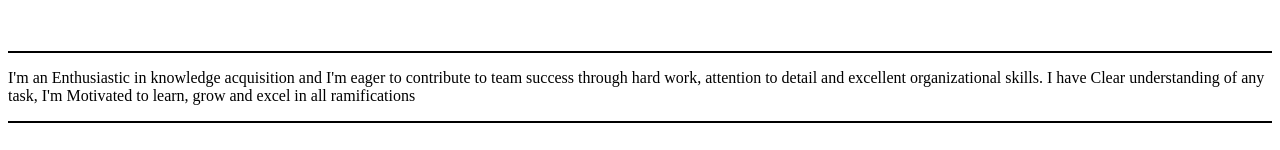
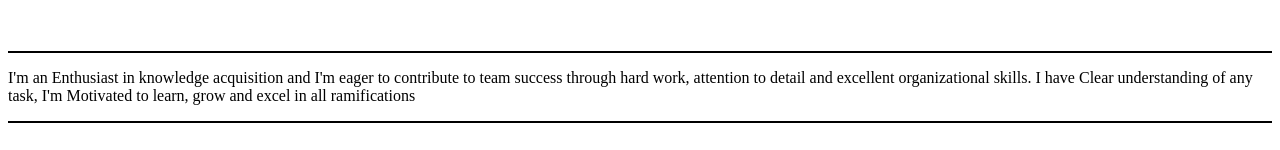
Before and after one commit to Khenneryzy/Akinbolakehinde-CV, a plain HTML site: page index.html in a window 1280 px wide. Shown: the part 341-491 px from the top of the page. Drawn offline with Linux system fonts and the light colour scheme.

Commit message:
enthusiast correction

```diff
--- a/index.html
+++ b/index.html
@@ -23,7 +23,7 @@
     </table>
   </center>
   <hr color="black">
-  <p> I'm an Enthusiastic in knowledge acquisition and I'm eager to contribute to team success through hard work, attention to detail and excellent organizational skills. I have Clear
+  <p> I'm an Enthusiast in knowledge acquisition and I'm eager to contribute to team success through hard work, attention to detail and excellent organizational skills. I have Clear
     understanding of any task, I'm Motivated to learn, grow and excel in all ramifications</p>
   <hr color="black">
   <h1>WORK EXPERIENCE</h1>
```
